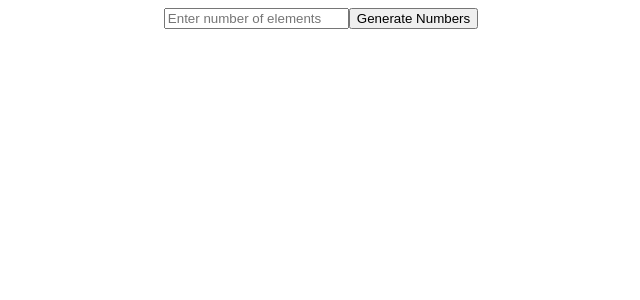
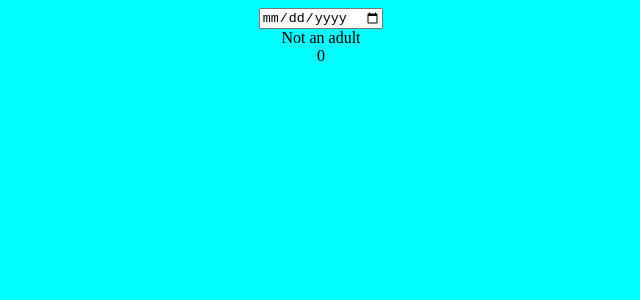
Before and after one commit to Nithin7406/Learning-React, a React (Create React App) app in the folder learning-react/: page / in a window 1280 px wide. Shown: the top 300 px of the page, without its empty margins (319-959 px from the left). Built offline with nearby package versions, Linux system fonts and the light colour scheme.

Commit message:
Learing State

```diff
--- a/learning-react/src/App.js
+++ b/learning-react/src/App.js
@@ -4,6 +4,8 @@
 // import List from "./Components/List";
 // import Numbers from "./Components/Numbers";
 import UserInput from "./Components/UserInput";
+import State from "./Components/State";
+import "./Screens/Assets/style.css";
 
 const person = {
   name: "Gregorio Y. Zara",
@@ -18,7 +20,8 @@ function App() {
     <div className="App">
       <center>
         {/* <Numbers /> */}
-        <UserInput />
+        <State></State>
+        {/* <UserInput /> */}
       </center>
     </div>
   );
--- /dev/null
+++ b/learning-react/src/Components/State.jsx
@@ -0,0 +1,28 @@
+import { useState } from "react";
+
+// export default function State() {
+//   //   let count = 0;
+//   let [count, setCount] = useState(0);
+//   function increment() {
+//     // count++;
+//     setCount(count + 5);
+//     console.log(count);
+//   }
+//   return (
+//     <div>
+//       <div>{count}</div>
+//       <button onClick={increment}>Increment</button>
+//     </div>
+//   );
+// }
+
+export default function Age() {
+  let [age, setage] = useState(0);
+  return (
+    <div>
+      <input type="date" value={age} onChange={(e) => setage(e.target.value)} />
+      <div>{age >= 18 ? "Adult" : "Not an adult"}</div>
+      <div>{age}</div>
+    </div>
+  );
+}
--- /dev/null
+++ b/learning-react/src/Screens/Assets/style.css
@@ -0,0 +1,3 @@
+body {
+  background-color: aqua;
+}
```
